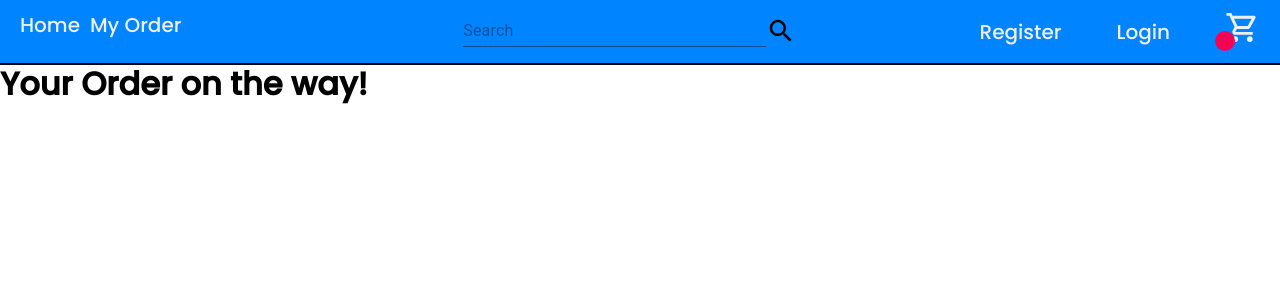
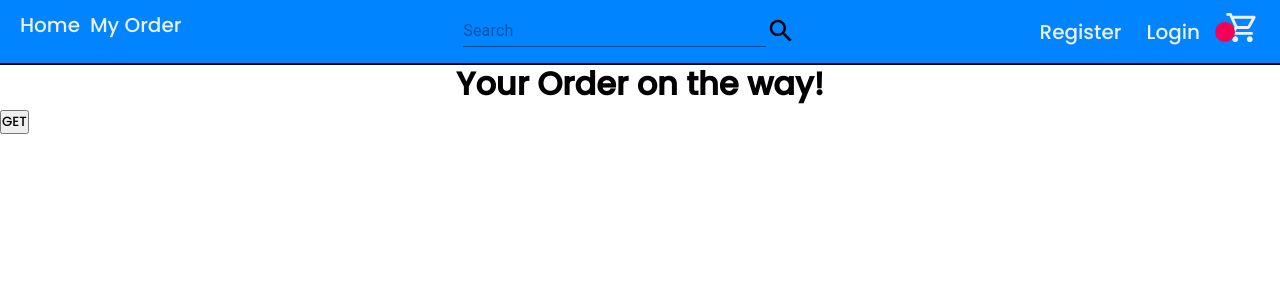
Before and after one commit to C4-AbedalelahHyari/MERAKI_Academy_Project_4, a React (Create React App) app in the folder frontend/: page /myOrders in a window 1280 px wide. Shown: the top 300 px of the page. Built offline with nearby package versions, Linux system fonts and the light colour scheme.

Commit message:
Create getMyOrder function that will get the user order when he make a checkout

```diff
--- a/frontend/src/App.css
+++ b/frontend/src/App.css
@@ -36,6 +36,10 @@
   display: flex;
   gap: 10px;
 }
+.together {
+  display: flex;
+  align-items: center;
+}
 .center {
   flex: 1;
   text-align: center;
@@ -48,7 +52,13 @@
   gap: 25px;
 }
 .right-side {
-  margin-left: 30px;
+  align-items: center;
+  justify-content: center;
+}
+.right-badge {
+  display: flex;
+  align-items: center;
+  justify-content: center;
 }
 .nav-items {
   font-weight: 500;
@@ -60,12 +70,6 @@
 }
 .nav-items:hover {
   color: tomato;
-}
-.together {
-  display: flex;
-  align-items: center;
-  justify-content: center;
-  padding: 5px;
 }
 
 .RegisterForm,
@@ -124,7 +128,7 @@
 }
 
 .product-container {
-  margin: 30px;
+  margin: 15px;
   min-width: 300px;
   height: 300px;
   display: flex;
@@ -136,7 +140,7 @@
 .product-container-map {
   display: grid;
   padding: 5px;
-  grid-template-columns: repeat(3, 1fr);
+  grid-template-columns: repeat(4, 1fr);
 }
 .text {
   text-align: center;
--- a/frontend/src/components/GetMyOrder.js
+++ b/frontend/src/components/GetMyOrder.js
@@ -1,10 +1,62 @@
-import React from "react";
-
+import axios from "axios";
+import React, { useState, useContext, useEffect } from "react";
+import { UserContext } from "../context/user";
 const GetMyOrder = () => {
+  const [myOrder, setMyOrder] = useState([]);
+  const { token } = useContext(UserContext);
+  /******************************************** */
+  const getMyOrder = async () => {
+    try {
+      const res = await axios.get("http://localhost:5000/orders/myOrders", {
+        headers: {
+          Authorization: `Bearer ${token}`,
+        },
+      });
+      if (res.data.success) {
+        setMyOrder(res.data.orders[0].product_id);
+      }
+    } catch (error) {
+      console.log(error.response);
+    }
+  };
+  /****************************************************** */
   return (
-    <div>
-      <h1>Your Order on the way!</h1>
-    </div>
+    <>
+      <div>
+        <h1 className="center">Your Order on the way!</h1>
+        <button onClick={getMyOrder}>GET</button>
+      </div>
+      <div className="cartBottom">
+        <div className="cartInfo">
+          {myOrder
+            ? myOrder.map((element, index) => {
+                return (
+                  <>
+                    <div className="productCart" key={index}>
+                      <div className="ProductInfo" key={index}>
+                        <img
+                          className="productImageCart"
+                          src={element.imageSrc}
+                        />
+                        <div className="infos">
+                          <h3>{element.name}</h3>
+                        </div>
+                      </div>
+                      <div className="PriceInfo">
+                        <div className="productActualPrice">
+                          {element.price} JOD
+                        </div>
+                        <br />
+                      </div>
+                    </div>
+                    <div className="splitter"></div>
+                  </>
+                );
+              })
+            : "Your dont have any order yet"}
+        </div>
+      </div>
+    </>
   );
 };
 
--- a/frontend/src/components/Navigation.js
+++ b/frontend/src/components/Navigation.js
@@ -143,19 +143,16 @@ const Navigation = () => {
                   Register
                 </Link>
               </div>
-              <div className="right-side">
-                <Link className="nav-items" to="/login">
-                  Login
-                </Link>
-              </div>
-              <div className="right-side">
+              <Link className="nav-items" to="/login">
+                Login
+              </Link>
+              <div className="right-badge">
                 <Badge
                   badgeContent={
-                    productInLocalStorage ? productInLocalStorage.length : ""
+                    productInLocalStorage ? productInLocalStorage.length : <></>
                   }
                   color="secondary"
                 />
-
                 <Link className="nav-items" to="/cart">
                   <ShoppingCartOutlined
                     style={{ fontSize: 35, cursor: "pointer" }}
```
